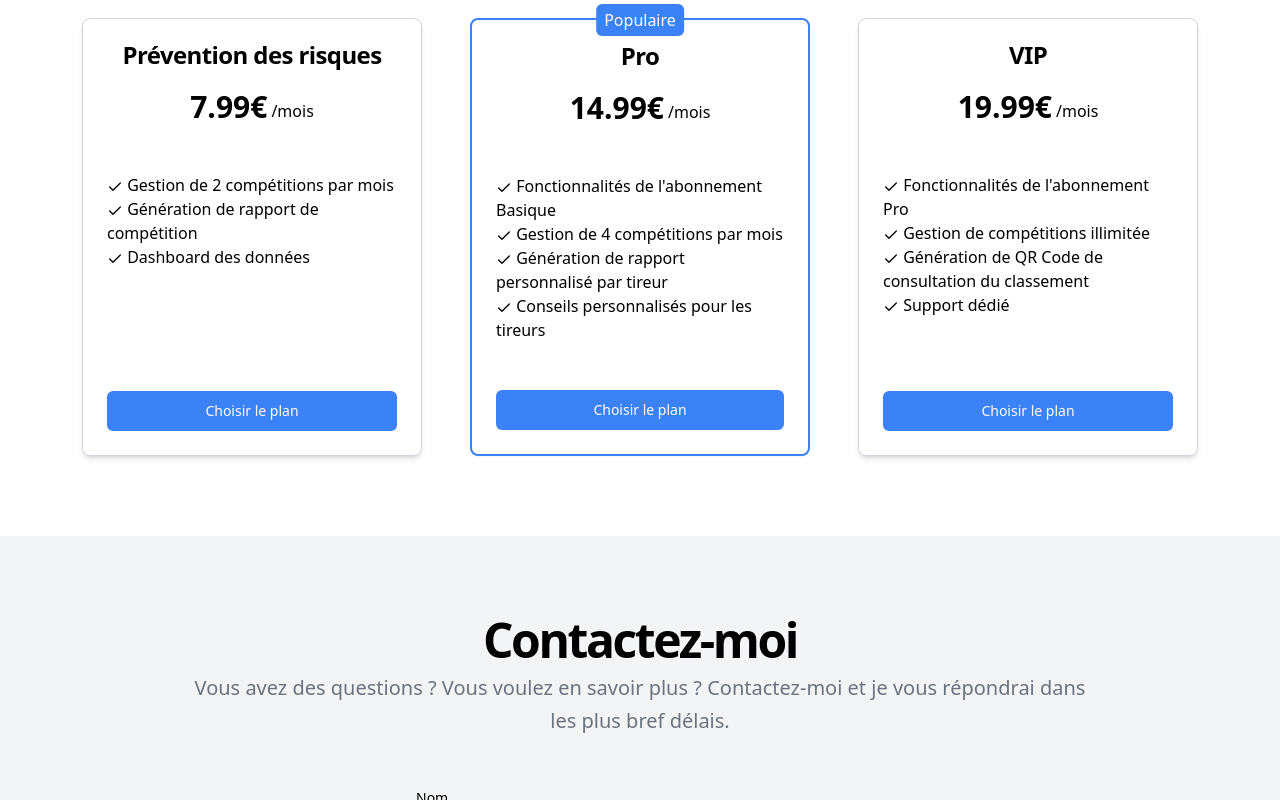
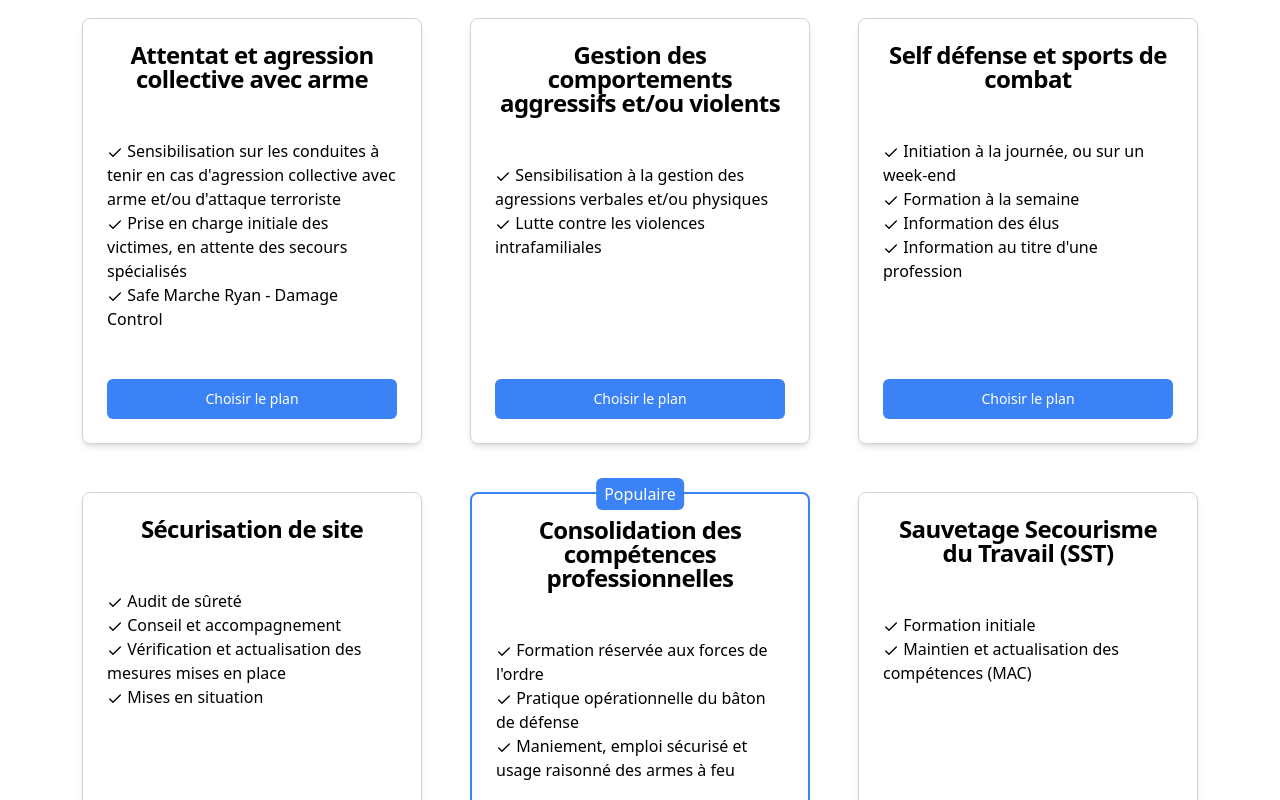
Before and after one commit to HugoErb/Site-SAFESEC-Formation, an Angular app in the folder frontend/: page / in a window 1280 px wide. Shown: the part 2460-3260 px from the top of the page. Built offline with nearby package versions, Linux system fonts and the light colour scheme.

Commit message:
ajout des formations

```diff
--- a/frontend/src/app/home/home.component.html
+++ b/frontend/src/app/home/home.component.html
@@ -222,12 +222,7 @@
       <div class="grid gap-8 sm:grid-cols-2 md:gap-12 lg:grid-cols-3 w-full mt-6 justify-items-center">
         <div class="rounded-lg bg-white border border-gray-300 shadow-md w-[340px] flex flex-col">
           <div class="flex flex-col space-y-1.5 p-6 text-center">
-            <h3 class="text-2xl font-semibold leading-none tracking-tight">Prévention des risques</h3>
-            <p class="text-sm text-muted-foreground"><span class="text-3xl font-bold mt-4 inline-flex">
-                7.99€
-                <span class="text-base ml-1 mt-2.5" style="font-weight: normal; vertical-align: bottom;">
-                  /mois
-                </span></span></p>
+            <h3 class="text-2xl font-semibold leading-none tracking-tight">Attentat et agression collective avec arme</h3>
           </div>
           <div class="p-6 flex-grow">
             <ul>
@@ -237,7 +232,7 @@
                   style="--darkreader-inline-stroke: currentColor;">
                   <polyline points="20 6 9 17 4 12"></polyline>
                 </svg>
-                Gestion de 2 compétitions par mois
+                Sensibilisation sur les conduites à tenir en cas d'agression collective avec arme et/ou d'attaque terroriste
               </li>
               <li><svg xmlns="http://www.w3.org/2000/svg" width="24" height="24" viewBox="0 0 24 24" fill="none"
                   stroke="currentColor" stroke-width="2" stroke-linecap="round" stroke-linejoin="round"
@@ -245,7 +240,7 @@
                   style="--darkreader-inline-stroke: currentColor;">
                   <polyline points="20 6 9 17 4 12"></polyline>
                 </svg>
-                Génération de rapport de compétition
+                Prise en charge initiale des victimes, en attente des secours spécialisés
               </li>
               <li><svg xmlns="http://www.w3.org/2000/svg" width="24" height="24" viewBox="0 0 24 24" fill="none"
                   stroke="currentColor" stroke-width="2" stroke-linecap="round" stroke-linejoin="round"
@@ -253,27 +248,16 @@
                   style="--darkreader-inline-stroke: currentColor;">
                   <polyline points="20 6 9 17 4 12"></polyline>
                 </svg>
-                Dashboard des données
+                Safe Marche Ryan - Damage Control
               </li>
             </ul>
           </div>
           <div class="flex items-center p-6"><button
               class="inline-flex items-center justify-center rounded-md text-sm font-medium ring-offset-background transition-colors focus-visible:outline-none focus-visible:ring-2 focus-visible:ring-ring focus-visible:ring-offset-2 disabled:pointer-events-none disabled:opacity-50 h-10 px-4 py-2 bg-blue-500 text-white hover:bg-blue-700 w-full">Choisir
               le plan</button></div>
-        </div>
-        <div
-          class="rounded-lg bg-card text-card-foreground shadow-sm w-[340px] bg-white border border-2 border-blue-500 relative flex flex-col">
-          <div
-            class="absolute top-0 left-1/2 transform -translate-x-1/2 -translate-y-1/2 bg-blue-500 text-white px-2 py-1 rounded-md">
-            Populaire
-          </div>
+        </div><div class="rounded-lg bg-white border border-gray-300 shadow-md w-[340px] flex flex-col">
           <div class="flex flex-col space-y-1.5 p-6 text-center">
-            <h3 class="text-2xl font-semibold leading-none tracking-tight">Pro</h3>
-            <p class="text-sm text-muted-foreground"><span class="text-3xl font-bold mt-4 inline-flex">
-                14.99€
-                <span class="text-base ml-1 mt-2.5" style="font-weight: normal; vertical-align: bottom;">
-                  /mois
-                </span></span></p>
+            <h3 class="text-2xl font-semibold leading-none tracking-tight">Gestion des comportements aggressifs et/ou violents</h3>
           </div>
           <div class="p-6 flex-grow">
             <ul>
@@ -283,7 +267,7 @@
                   style="--darkreader-inline-stroke: currentColor;">
                   <polyline points="20 6 9 17 4 12"></polyline>
                 </svg>
-                Fonctionnalités de l'abonnement Basique
+                Sensibilisation à la gestion des agressions verbales et/ou physiques
               </li>
               <li><svg xmlns="http://www.w3.org/2000/svg" width="24" height="24" viewBox="0 0 24 24" fill="none"
                   stroke="currentColor" stroke-width="2" stroke-linecap="round" stroke-linejoin="round"
@@ -291,7 +275,26 @@
                   style="--darkreader-inline-stroke: currentColor;">
                   <polyline points="20 6 9 17 4 12"></polyline>
                 </svg>
-                Gestion de 4 compétitions par mois
+                Lutte contre les violences intrafamiliales
+              </li>
+            </ul>
+          </div>
+          <div class="flex items-center p-6"><button
+              class="inline-flex items-center justify-center rounded-md text-sm font-medium ring-offset-background transition-colors focus-visible:outline-none focus-visible:ring-2 focus-visible:ring-ring focus-visible:ring-offset-2 disabled:pointer-events-none disabled:opacity-50 h-10 px-4 py-2 bg-blue-500 text-white hover:bg-blue-700 w-full">Choisir
+              le plan</button></div>
+        </div><div class="rounded-lg bg-white border border-gray-300 shadow-md w-[340px] flex flex-col">
+          <div class="flex flex-col space-y-1.5 p-6 text-center">
+            <h3 class="text-2xl font-semibold leading-none tracking-tight">Self défense et sports de combat</h3>
+          </div>
+          <div class="p-6 flex-grow">
+            <ul>
+              <li><svg xmlns="http://www.w3.org/2000/svg" width="24" height="24" viewBox="0 0 24 24" fill="none"
+                  stroke="currentColor" stroke-width="2" stroke-linecap="round" stroke-linejoin="round"
+                  class="h-4 w-4 inline" data-darkreader-inline-stroke=""
+                  style="--darkreader-inline-stroke: currentColor;">
+                  <polyline points="20 6 9 17 4 12"></polyline>
+                </svg>
+                Initiation à la journée, ou sur un week-end
               </li>
               <li><svg xmlns="http://www.w3.org/2000/svg" width="24" height="24" viewBox="0 0 24 24" fill="none"
                   stroke="currentColor" stroke-width="2" stroke-linecap="round" stroke-linejoin="round"
@@ -299,7 +302,7 @@
                   style="--darkreader-inline-stroke: currentColor;">
                   <polyline points="20 6 9 17 4 12"></polyline>
                 </svg>
-                Génération de rapport personnalisé par tireur
+                Formation à la semaine
               </li>
               <li><svg xmlns="http://www.w3.org/2000/svg" width="24" height="24" viewBox="0 0 24 24" fill="none"
                   stroke="currentColor" stroke-width="2" stroke-linecap="round" stroke-linejoin="round"
@@ -307,7 +310,99 @@
                   style="--darkreader-inline-stroke: currentColor;">
                   <polyline points="20 6 9 17 4 12"></polyline>
                 </svg>
-                Conseils personnalisés pour les tireurs
+                Information des élus
+              </li>
+              <li><svg xmlns="http://www.w3.org/2000/svg" width="24" height="24" viewBox="0 0 24 24" fill="none"
+                  stroke="currentColor" stroke-width="2" stroke-linecap="round" stroke-linejoin="round"
+                  class="h-4 w-4 inline" data-darkreader-inline-stroke=""
+                  style="--darkreader-inline-stroke: currentColor;">
+                  <polyline points="20 6 9 17 4 12"></polyline>
+                </svg>
+                Information au titre d'une profession
+              </li>
+            </ul>
+          </div>
+          <div class="flex items-center p-6"><button
+              class="inline-flex items-center justify-center rounded-md text-sm font-medium ring-offset-background transition-colors focus-visible:outline-none focus-visible:ring-2 focus-visible:ring-ring focus-visible:ring-offset-2 disabled:pointer-events-none disabled:opacity-50 h-10 px-4 py-2 bg-blue-500 text-white hover:bg-blue-700 w-full">Choisir
+              le plan</button></div>
+        </div><div class="rounded-lg bg-white border border-gray-300 shadow-md w-[340px] flex flex-col">
+          <div class="flex flex-col space-y-1.5 p-6 text-center">
+            <h3 class="text-2xl font-semibold leading-none tracking-tight">Sécurisation de site</h3>
+          </div>
+          <div class="p-6 flex-grow">
+            <ul>
+              <li><svg xmlns="http://www.w3.org/2000/svg" width="24" height="24" viewBox="0 0 24 24" fill="none"
+                  stroke="currentColor" stroke-width="2" stroke-linecap="round" stroke-linejoin="round"
+                  class="h-4 w-4 inline" data-darkreader-inline-stroke=""
+                  style="--darkreader-inline-stroke: currentColor;">
+                  <polyline points="20 6 9 17 4 12"></polyline>
+                </svg>
+                Audit de sûreté
+              </li>
+              <li><svg xmlns="http://www.w3.org/2000/svg" width="24" height="24" viewBox="0 0 24 24" fill="none"
+                  stroke="currentColor" stroke-width="2" stroke-linecap="round" stroke-linejoin="round"
+                  class="h-4 w-4 inline" data-darkreader-inline-stroke=""
+                  style="--darkreader-inline-stroke: currentColor;">
+                  <polyline points="20 6 9 17 4 12"></polyline>
+                </svg>
+                Conseil et accompagnement
+              </li>
+              <li><svg xmlns="http://www.w3.org/2000/svg" width="24" height="24" viewBox="0 0 24 24" fill="none"
+                  stroke="currentColor" stroke-width="2" stroke-linecap="round" stroke-linejoin="round"
+                  class="h-4 w-4 inline" data-darkreader-inline-stroke=""
+                  style="--darkreader-inline-stroke: currentColor;">
+                  <polyline points="20 6 9 17 4 12"></polyline>
+                </svg>
+                Vérification et actualisation des mesures mises en place
+              </li>
+              <li><svg xmlns="http://www.w3.org/2000/svg" width="24" height="24" viewBox="0 0 24 24" fill="none"
+                  stroke="currentColor" stroke-width="2" stroke-linecap="round" stroke-linejoin="round"
+                  class="h-4 w-4 inline" data-darkreader-inline-stroke=""
+                  style="--darkreader-inline-stroke: currentColor;">
+                  <polyline points="20 6 9 17 4 12"></polyline>
+                </svg>
+                Mises en situation
+              </li>
+            </ul>
+          </div>
+          <div class="flex items-center p-6"><button
+              class="inline-flex items-center justify-center rounded-md text-sm font-medium ring-offset-background transition-colors focus-visible:outline-none focus-visible:ring-2 focus-visible:ring-ring focus-visible:ring-offset-2 disabled:pointer-events-none disabled:opacity-50 h-10 px-4 py-2 bg-blue-500 text-white hover:bg-blue-700 w-full">Choisir
+              le plan</button></div>
+        </div>
+        <div
+          class="rounded-lg bg-card text-card-foreground shadow-sm w-[340px] bg-white border-2 border-blue-500 relative flex flex-col">
+          <div
+            class="absolute top-0 left-1/2 transform -translate-x-1/2 -translate-y-1/2 bg-blue-500 text-white px-2 py-1 rounded-md">
+            Populaire
+          </div>
+          <div class="flex flex-col space-y-1.5 p-6 text-center">
+            <h3 class="text-2xl font-semibold leading-none tracking-tight">Consolidation des compétences professionnelles</h3>
+          </div>
+          <div class="p-6 flex-grow">
+            <ul>
+              <li><svg xmlns="http://www.w3.org/2000/svg" width="24" height="24" viewBox="0 0 24 24" fill="none"
+                  stroke="currentColor" stroke-width="2" stroke-linecap="round" stroke-linejoin="round"
+                  class="h-4 w-4 inline" data-darkreader-inline-stroke=""
+                  style="--darkreader-inline-stroke: currentColor;">
+                  <polyline points="20 6 9 17 4 12"></polyline>
+                </svg>
+                Formation réservée aux forces de l'ordre
+              </li>
+              <li><svg xmlns="http://www.w3.org/2000/svg" width="24" height="24" viewBox="0 0 24 24" fill="none"
+                  stroke="currentColor" stroke-width="2" stroke-linecap="round" stroke-linejoin="round"
+                  class="h-4 w-4 inline" data-darkreader-inline-stroke=""
+                  style="--darkreader-inline-stroke: currentColor;">
+                  <polyline points="20 6 9 17 4 12"></polyline>
+                </svg>
+                Pratique opérationnelle du bâton de défense
+              </li>
+              <li><svg xmlns="http://www.w3.org/2000/svg" width="24" height="24" viewBox="0 0 24 24" fill="none"
+                  stroke="currentColor" stroke-width="2" stroke-linecap="round" stroke-linejoin="round"
+                  class="h-4 w-4 inline" data-darkreader-inline-stroke=""
+                  style="--darkreader-inline-stroke: currentColor;">
+                  <polyline points="20 6 9 17 4 12"></polyline>
+                </svg>
+                Maniement, emploi sécurisé et usage raisonné des armes à feu
               </li>
             </ul>
           </div>
@@ -317,12 +412,7 @@
         </div>
         <div class="rounded-lg bg-white border border-gray-300 shadow-md w-[340px] flex flex-col">
           <div class="flex flex-col space-y-1.5 p-6 text-center">
-            <h3 class="text-2xl font-semibold leading-none tracking-tight">VIP</h3>
-            <p class="text-sm text-muted-foreground"><span class="text-3xl font-bold mt-4 inline-flex">
-                19.99€
-                <span class="text-base ml-1 mt-2.5" style="font-weight: normal; vertical-align: bottom;">
-                  /mois
-                </span></span></p>
+            <h3 class="text-2xl font-semibold leading-none tracking-tight">Sauvetage Secourisme du Travail (SST)</h3>
           </div>
           <div class="p-6 flex-grow">
             <ul>
@@ -332,7 +422,7 @@
                   style="--darkreader-inline-stroke: currentColor;">
                   <polyline points="20 6 9 17 4 12"></polyline>
                 </svg>
-                Fonctionnalités de l'abonnement Pro
+                Formation initiale
               </li>
               <li><svg xmlns="http://www.w3.org/2000/svg" width="24" height="24" viewBox="0 0 24 24" fill="none"
                   stroke="currentColor" stroke-width="2" stroke-linecap="round" stroke-linejoin="round"
@@ -340,23 +430,7 @@
                   style="--darkreader-inline-stroke: currentColor;">
                   <polyline points="20 6 9 17 4 12"></polyline>
                 </svg>
-                Gestion de compétitions illimitée
-              </li>
-              <li><svg xmlns="http://www.w3.org/2000/svg" width="24" height="24" viewBox="0 0 24 24" fill="none"
-                  stroke="currentColor" stroke-width="2" stroke-linecap="round" stroke-linejoin="round"
-                  class="h-4 w-4 inline" data-darkreader-inline-stroke=""
-                  style="--darkreader-inline-stroke: currentColor;">
-                  <polyline points="20 6 9 17 4 12"></polyline>
-                </svg>
-                Génération de QR Code de consultation du classement
-              </li>
-              <li><svg xmlns="http://www.w3.org/2000/svg" width="24" height="24" viewBox="0 0 24 24" fill="none"
-                  stroke="currentColor" stroke-width="2" stroke-linecap="round" stroke-linejoin="round"
-                  class="h-4 w-4 inline" data-darkreader-inline-stroke=""
-                  style="--darkreader-inline-stroke: currentColor;">
-                  <polyline points="20 6 9 17 4 12"></polyline>
-                </svg>
-                Support dédié
+                Maintien et actualisation des compétences (MAC)
               </li>
             </ul>
           </div>
```
